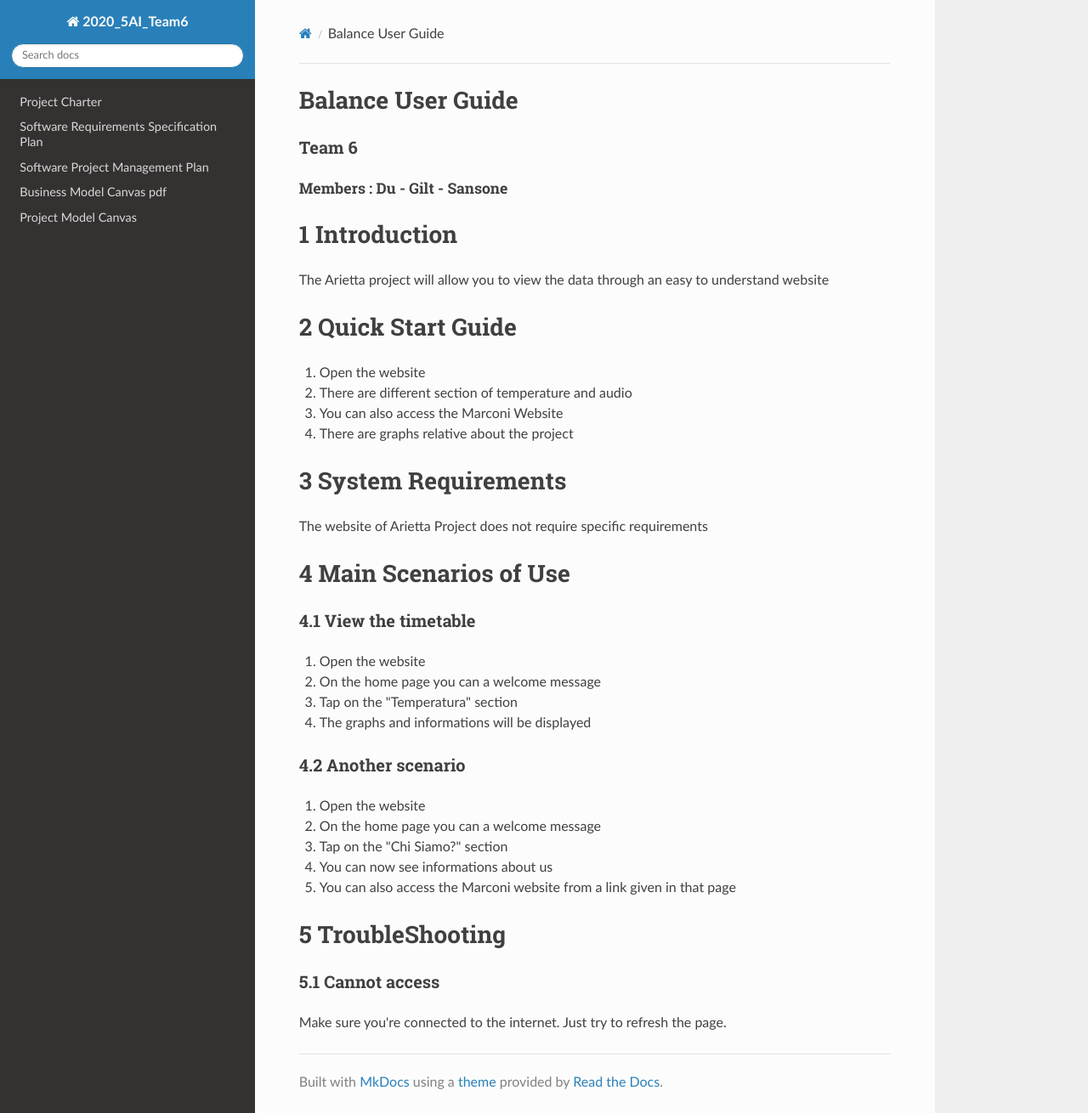
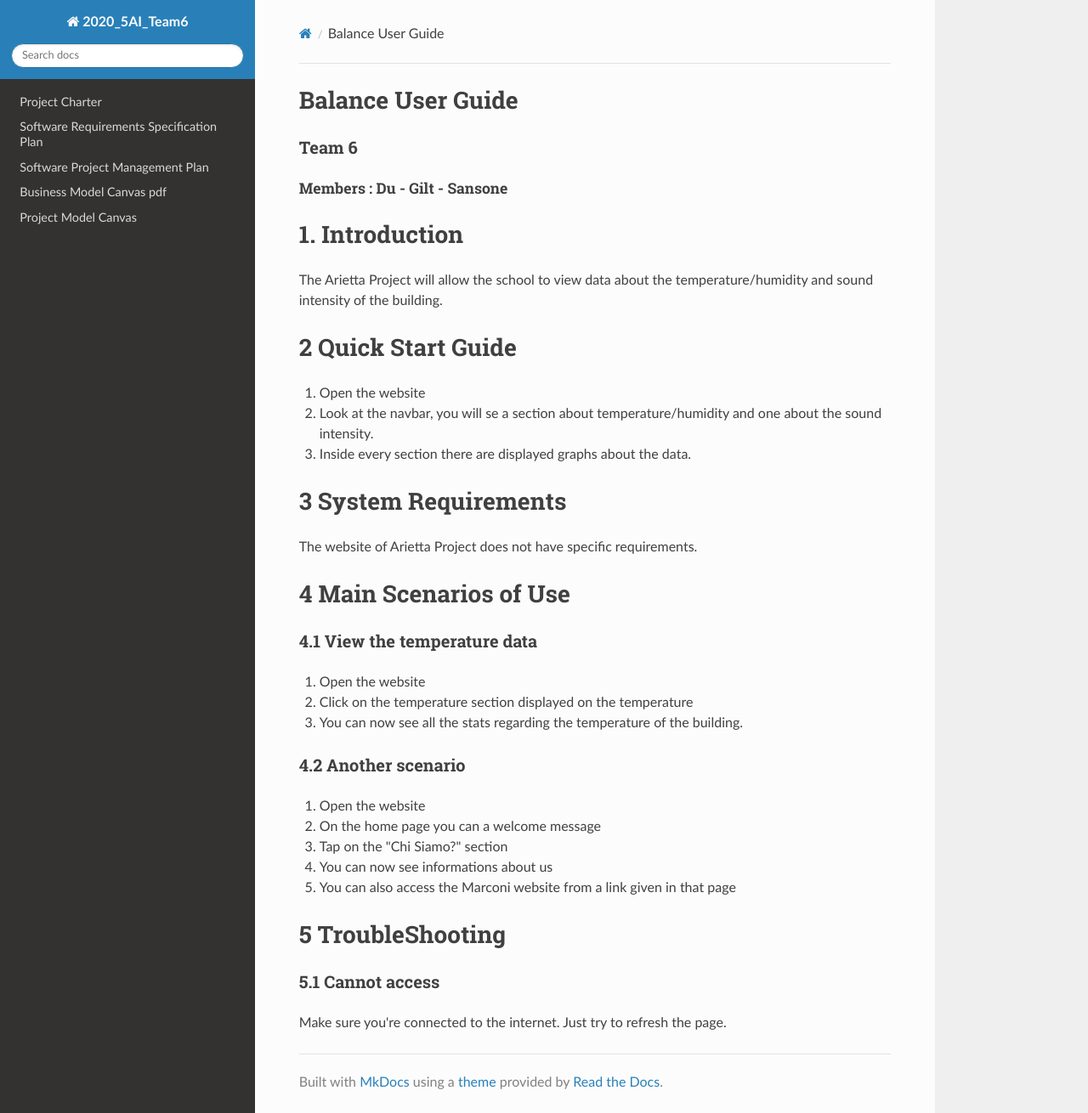
Before and after one commit to haoweydu/2020-5ai-team6-Du, an MkDocs documentation site: the page built from docs/user_guide.md, in a window 1280 px wide and 1310 px high. Shown: the whole window at 85% size. Built offline with MkDocs 1.6.1, drawn with Linux system fonts in a browser that asks for light colours; nearby versions of some CDN libraries.

Commit message:
Update user_guide.md

```diff
--- a/docs/user_guide.md
+++ b/docs/user_guide.md
@@ -4,24 +4,22 @@
 
 ##### **Members :**  Du - Gilt - Sansone
 
-# 1 Introduction
-The Arietta project will allow you to view the data through an easy to understand website
+# 1. Introduction
+The Arietta Project will allow the school to view data about the temperature/humidity and sound intensity of the building.
 
 # 2 Quick Start Guide
 1. Open the website
-2. There are different section of temperature and audio
-3. You can also access the Marconi Website
-3. There are graphs relative about the project
+2. Look at the navbar, you will se a section about temperature/humidity and one about the sound intensity.
+3. Inside every section there are displayed graphs about the data.
 
 # 3 System Requirements
-The website of Arietta Project does not require specific requirements
+The website of Arietta Project does not have specific requirements.
 
 # 4 Main Scenarios of Use
-### 4.1 View the timetable
+### 4.1 View the temperature data
 1. Open the website
-2. On the home page you can a welcome message
-3. Tap on the "Temperatura" section
-4. The graphs and informations will be displayed
+2. Click on the temperature section displayed on the temperature
+3. You can now see all the stats regarding the temperature of the building.
 
 ### 4.2 Another scenario
 1. Open the website
```
